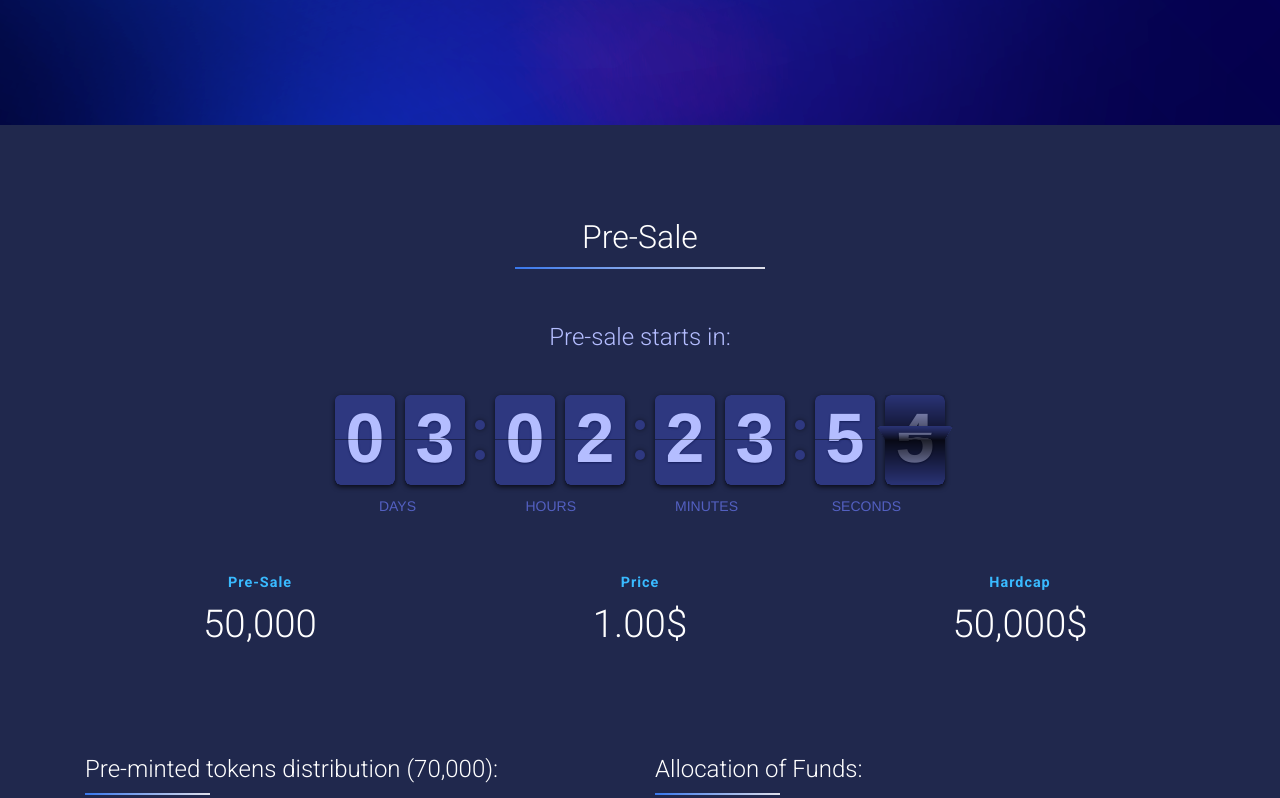
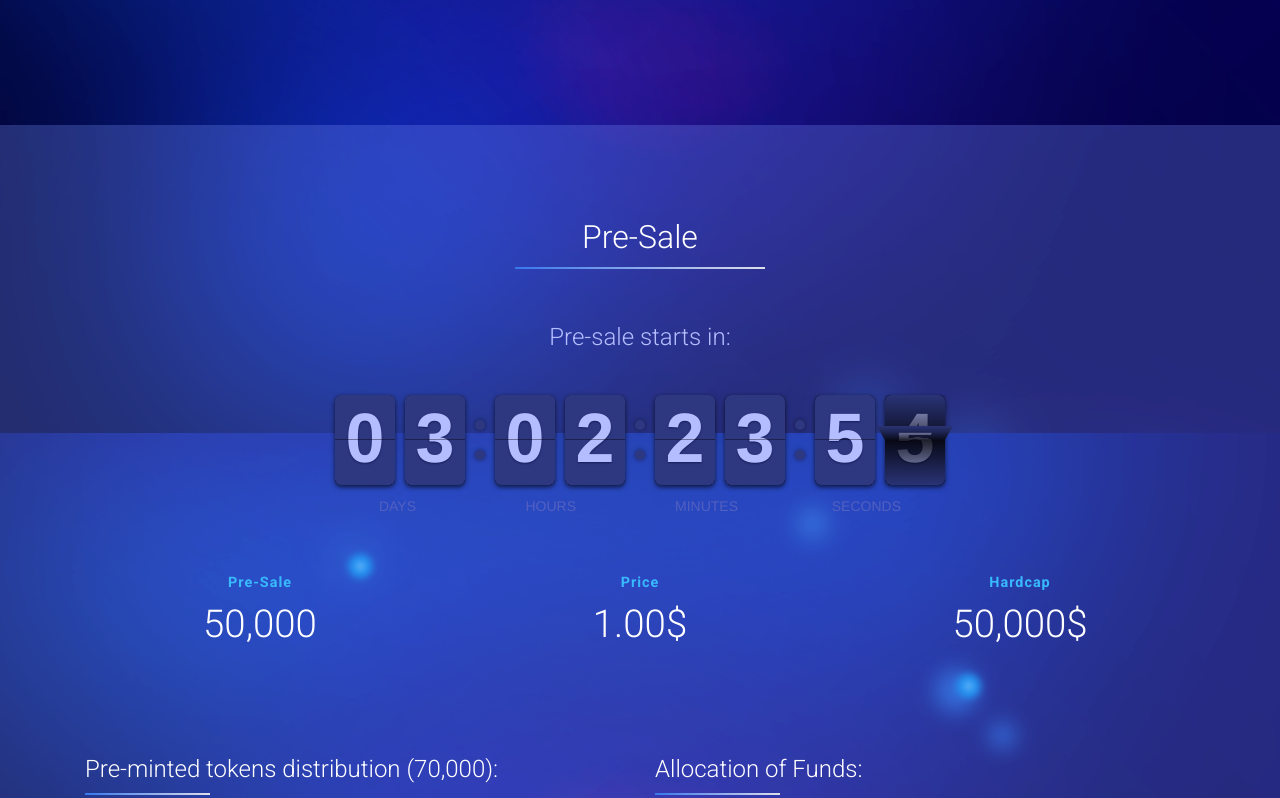
Before and after one commit to DonkSwapOrg/TokenSwap, a plain HTML site: page index.html in a window 1280 px wide. Shown: the part 1167-1965 px from the top of the page. Drawn offline with Linux system fonts and the light colour scheme.

Commit message:
update colors

```diff
--- a/scss/_dark-variables.scss
+++ b/scss/_dark-variables.scss
@@ -11,7 +11,7 @@ $dark-blue: #141d5b;
 $neon-pink: #c75be6;
 $neon-green: #38eeb9;
 $neon-blue: #39baff;
-$highlight-shade: #20284d;
+$highlight-shade: #7e96ff46;
 $primary: $neon-blue;
 $secondary:$dark-blue;
 $theme-colors: ( "primary": $primary, "secondary": $secondary, "info":$neon-blue);
```
Also changed, not shown: css/dark.css.
